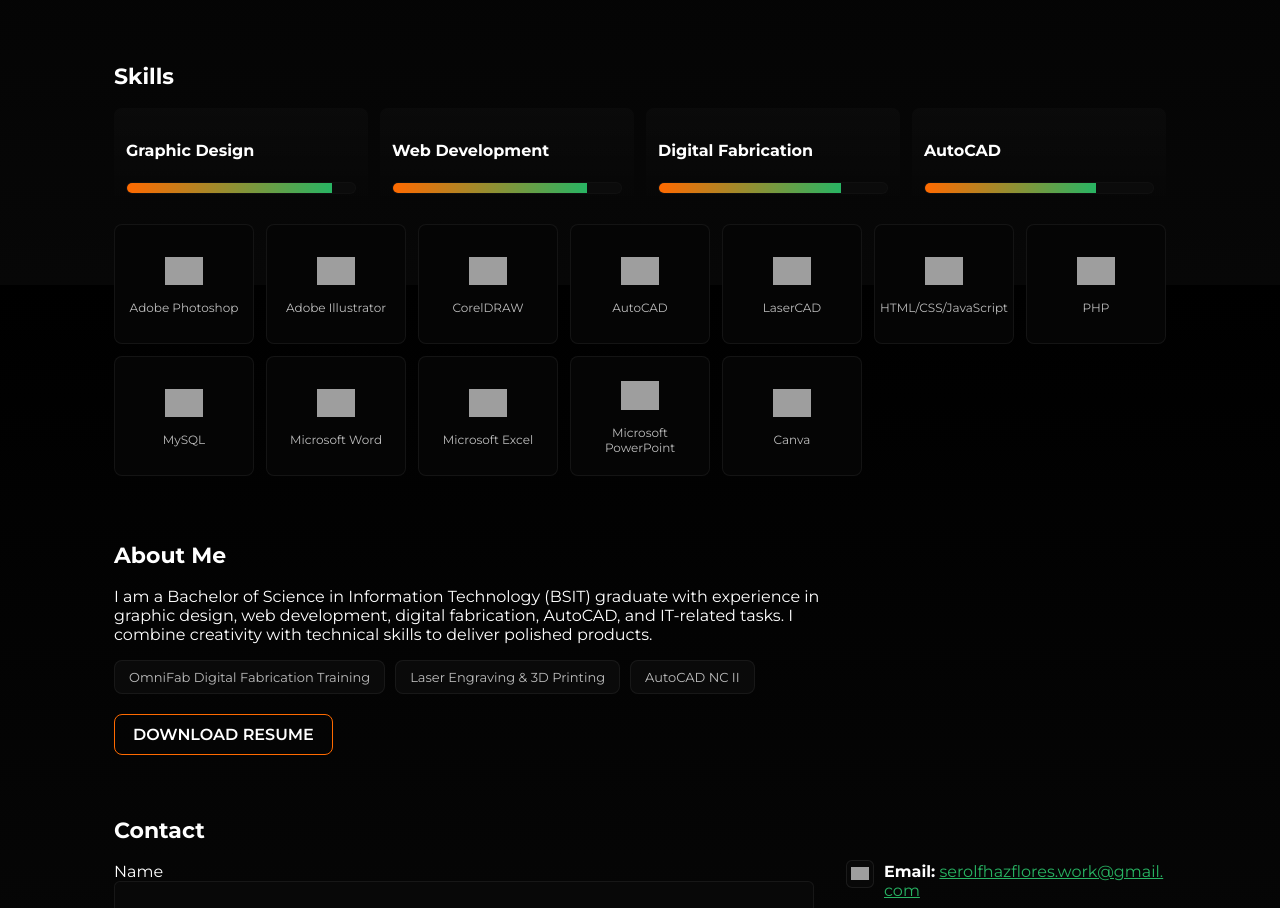
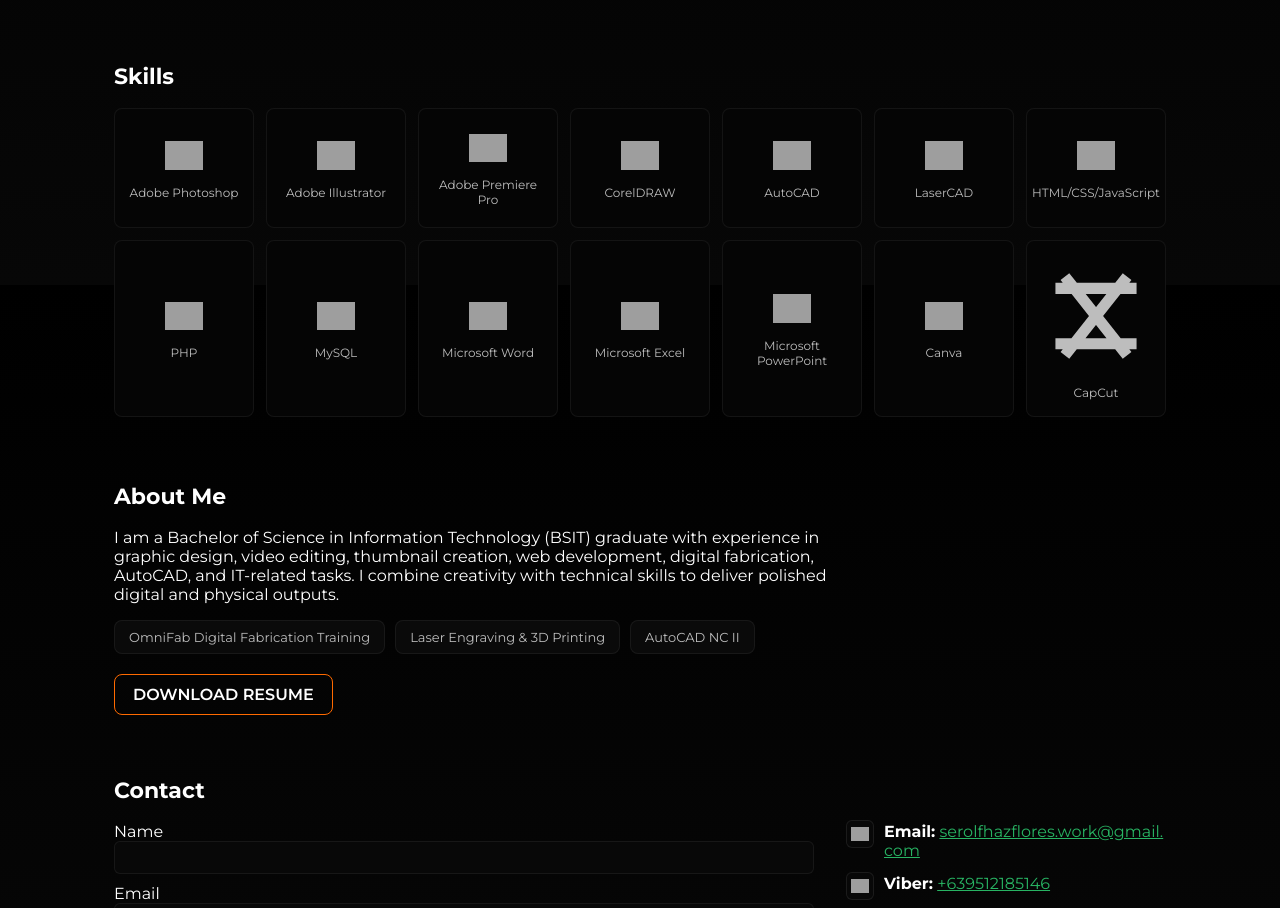
Before and after one commit to serolfhazfloreswork/Serolf-Portfolio, a plain HTML site: page index.html in a window 1280 px wide. Shown: the part 8515-9423 px from the top of the page. Drawn offline with Linux system fonts and the light colour scheme; grey boxes are pictures that could not be loaded.

Commit message:
Add files via upload

```diff
--- a/index.html
+++ b/index.html
@@ -297,24 +297,6 @@
 
     <section id="skills" class="skills container">
       <h2 class="section-title">Skills</h2>
-      <div class="skill-grid">
-        <div class="skill-card">
-          <h4>Graphic Design</h4>
-          <div class="bar"><div class="fill" style="--w:90%"></div></div>
-        </div>
-        <div class="skill-card">
-          <h4>Web Development</h4>
-          <div class="bar"><div class="fill" style="--w:85%"></div></div>
-        </div>
-        <div class="skill-card">
-          <h4>Digital Fabrication</h4>
-          <div class="bar"><div class="fill" style="--w:80%"></div></div>
-        </div>
-        <div class="skill-card">
-          <h4>AutoCAD</h4>
-          <div class="bar"><div class="fill" style="--w:75%"></div></div>
-        </div>
-      </div>
       <div class="software-grid" aria-label="Software and technologies">
         <div class="software-card">
           <img src="https://api.iconify.design/simple-icons:adobephotoshop.svg?color=%2331A8FF" alt="Adobe Photoshop logo">
@@ -323,6 +305,10 @@
         <div class="software-card">
           <img src="https://api.iconify.design/simple-icons:adobeillustrator.svg?color=%23FF9A00" alt="Adobe Illustrator logo">
           <span>Adobe Illustrator</span>
+        </div>
+        <div class="software-card">
+          <img src="https://api.iconify.design/simple-icons:adobepremierepro.svg?color=%239999FF" alt="Adobe Premiere Pro logo">
+          <span>Adobe Premiere Pro</span>
         </div>
         <div class="software-card">
           <img src="https://api.iconify.design/simple-icons:coreldraw.svg?color=%2300AEEF" alt="CorelDRAW logo">
@@ -364,13 +350,19 @@
           <img src="https://api.iconify.design/simple-icons:canva.svg?color=%2300C4CC" alt="Canva logo">
           <span>Canva</span>
         </div>
+        <div class="software-card">
+          <svg class="capcut-icon" viewBox="0 0 64 64" role="img" aria-label="CapCut logo">
+            <path d="M13 17h38M13 47h38M17 13l30 38M47 13 17 51" fill="none" stroke="currentColor" stroke-linecap="square" stroke-width="6"/>
+          </svg>
+          <span>CapCut</span>
+        </div>
       </div>
     </section>
 
     <section id="about" class="about container">
       <h2 class="section-title">About Me</h2>
       <div class="about-inner">
-        <p>I am a Bachelor of Science in Information Technology (BSIT) graduate with experience in graphic design, web development, digital fabrication, AutoCAD, and IT-related tasks. I combine creativity with technical skills to deliver polished products.</p>
+        <p>I am a Bachelor of Science in Information Technology (BSIT) graduate with experience in graphic design, video editing, thumbnail creation, web development, digital fabrication, AutoCAD, and IT-related tasks. I combine creativity with technical skills to deliver polished digital and physical outputs.</p>
         <ul class="certs">
           <li>OmniFab Digital Fabrication Training</li>
           <li>Laser Engraving & 3D Printing</li>
```
